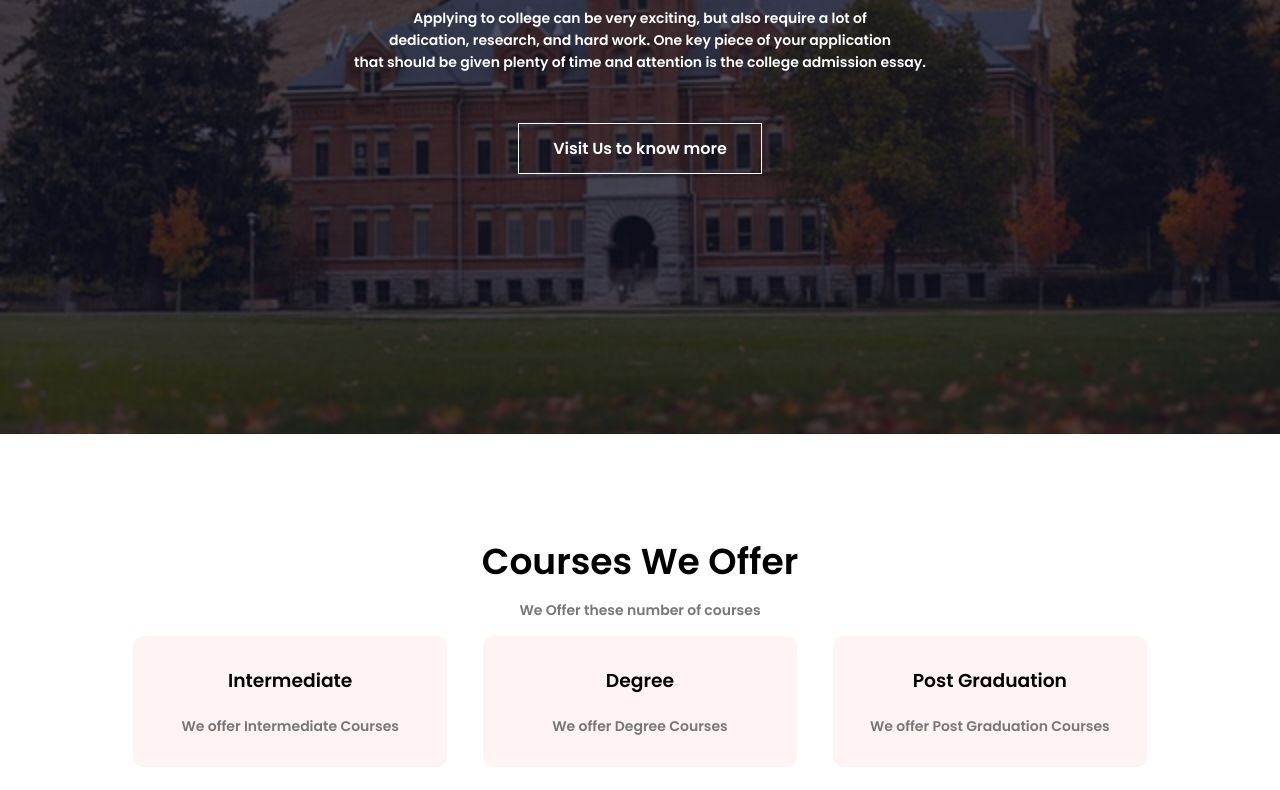
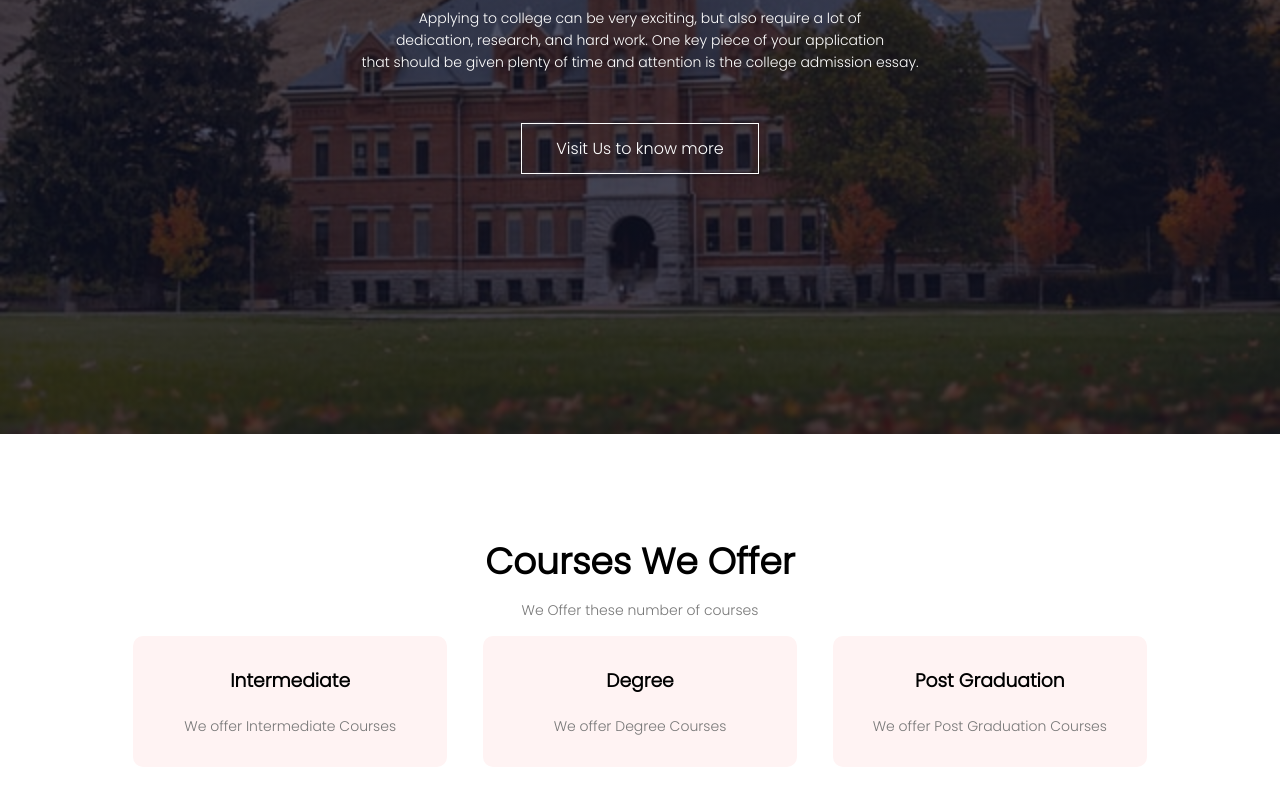
Before and after one commit to rajukumardas/HTML-CSS-Project--University-, a plain HTML site: page index.html in a window 1280 px wide. Shown: the part 366-1156 px from the top of the page. Drawn offline with Linux system fonts and the light colour scheme.

Commit message:
First HTML & CSS Project of University

```diff
--- a/index.html
+++ b/index.html
@@ -9,7 +9,7 @@
     <link rel="stylesheet" href="./style.css">
     <link rel="preconnect" href="https://fonts.googleapis.com">
     <link rel="preconnect" href="https://fonts.gstatic.com" crossorigin>
-    <link href="https://fonts.googleapis.com/css2?family=Poppins:wght@600&display=swap" rel="stylesheet">
+    <link href="https://fonts.googleapis.com/css2?family=Poppins:wght@300&display=swap" rel="stylesheet">
     <!--<link rel="stylesheet" href="https://cdn.jsdelivr.net/npm/@fortawesome/fontawesome-free@6.1.1/css/fontawesome.min.css">-->
     <link rel="stylesheet" href="https://stackpath.bootstrapcdn.com/font-awesome/4.7.0/css/font-awesome.min.css">
 </head>
--- a/style.css
+++ b/style.css
@@ -2,6 +2,7 @@
     margin: 0;
     padding: 0;
     font-family: 'Poppins', sans-serif;
+
 }
 .logo{
     width: 100px;
```
Also changed, not shown: about.html (+1 -1 lines), blog.html (+1 -1 lines), contact.html (+1 -1 lines), course.html (+1 -1 lines).
